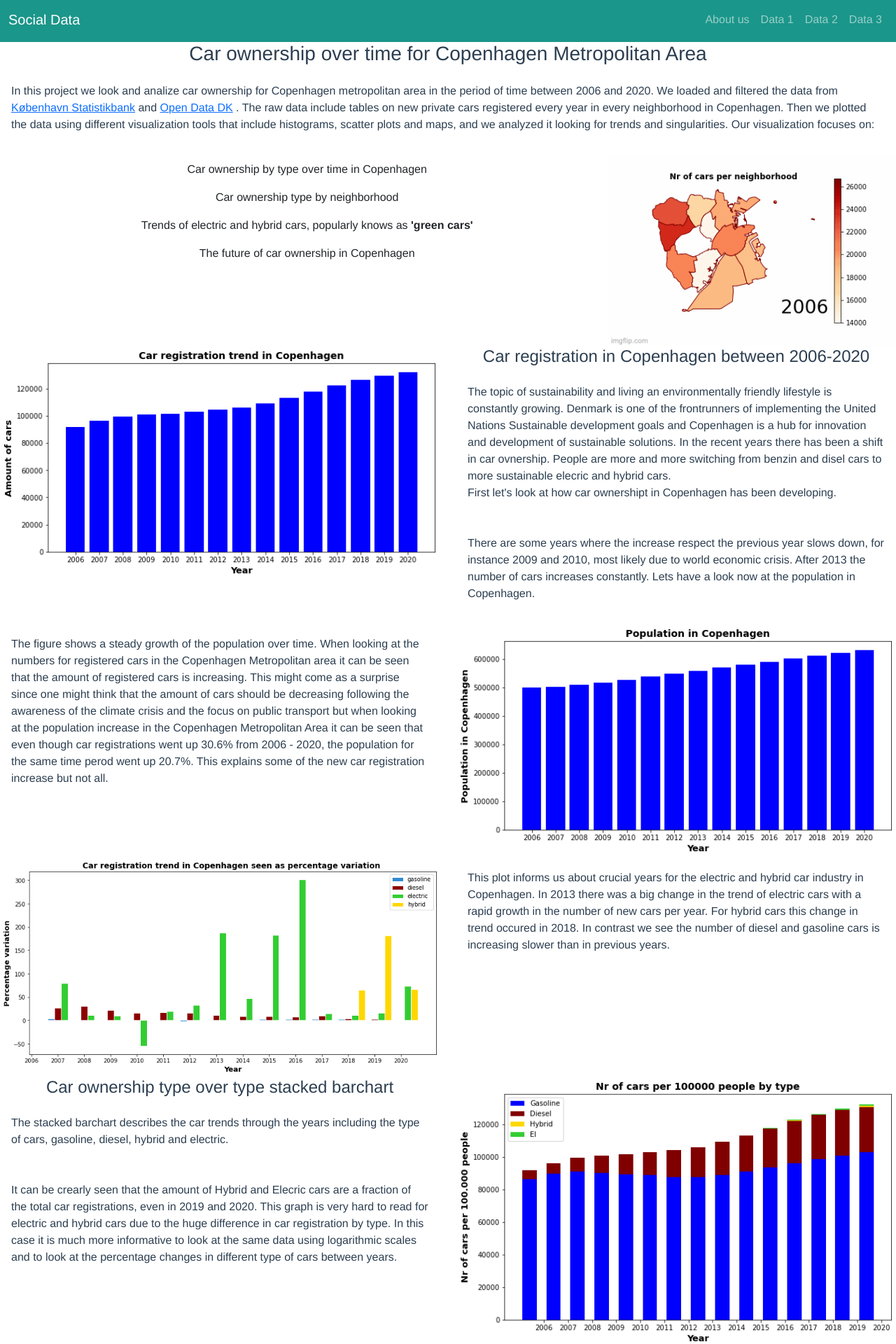
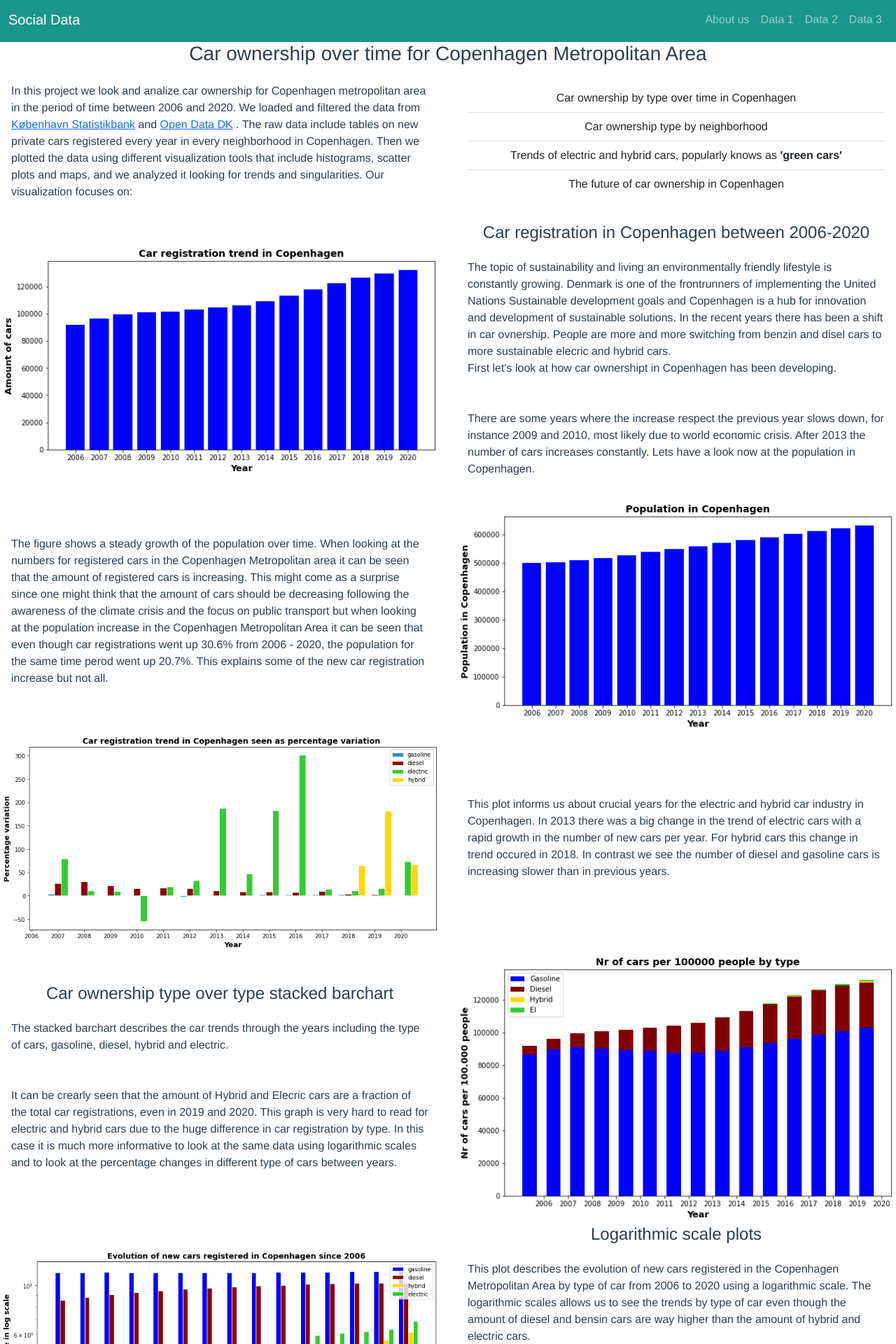
Before and after one commit to jonagusth/socialDataWebApp, a Vue app: page / in a window 1280 px wide. Shown: the top 1920 px of the page at 70% size. Built offline with nearby package versions, Linux system fonts and the light colour scheme.

Commit message:
laga lista, taka gif, laga align í row

```diff
--- a/src/components/FirstPage.vue
+++ b/src/components/FirstPage.vue
@@ -1,8 +1,12 @@
 <template>
   <div id="first">
-    <div class="row">
-      <div class="col-12">
+    <div class="row align-items-center">
+      <div class="col-md-12">
         <h3>Car ownership over time for Copenhagen Metropolitan Area</h3>
+      </div>
+    </div>
+    <div class="row align-items-center">
+      <div class="col-md-6">
         <p class="text-start p-3">
           In this project we look and analize car ownership for Copenhagen
           metropolitan area in the period of time between 2006 and 2020. We
@@ -18,11 +22,28 @@
           singularities. Our visualization focuses on:
         </p>
       </div>
+      <div class="col-md-6">
+        <ul class="list-group-flush p-3">
+          <li class="list-group-item">
+            Car ownership by type over time in Copenhagen
+          </li>
+          <li class="list-group-item">
+            Car ownership type by neighborhood
+          </li>
+          <li class="list-group-item">
+            Trends of electric and hybrid cars, popularly knows as
+            <strong>'green cars'</strong>
+          </li>
+          <li class="list-group-item ">
+            The future of car ownership in Copenhagen
+          </li>
+        </ul>
+      </div>
     </div>
-    <div class="row">
+    <!-- <div class="row">
       <div class="col-md-8">
         <ul class="list-group-flush">
-          <li class="list-group-item border-0">
+          <li class="list-group-item border-0 text-start">
             Car ownership by type over time in Copenhagen
           </li>
           <li class="list-group-item border-0">
@@ -40,8 +61,8 @@
       <div class="col-md-4">
         <img src="../assets/CopenhagenMap.gif" class="img-fluid" />
       </div>
-    </div>
-    <div class="row">
+    </div> -->
+    <div class="row align-items-center">
       <div class="col-md-6">
         <img src="../assets/CopenBar.png" class="img-fluid" />
       </div>
@@ -66,7 +87,7 @@
         </p>
       </div>
     </div>
-    <div class="row">
+    <div class="row align-items-center">
       <div class="col-md-6">
         <p class="text-start p-3">
           The figure shows a steady growth of the population over time. When
@@ -85,7 +106,7 @@
         <img src="../assets/PopulationCopen.png" class="img-fluid" />
       </div>
     </div>
-    <div class="row">
+    <div class="row align-items-center">
       <div class="col-md-6">
         <img src="../assets/PercVariation.png" class="img-fluid" />
       </div>
@@ -100,7 +121,7 @@
         </p>
       </div>
     </div>
-    <div class="row">
+    <div class="row align-items-center">
       <div class="col-md-6">
         <h4>Car ownership type over type stacked barchart</h4>
         <p class="text-start p-3">
@@ -121,7 +142,7 @@
         <img src="../assets/CarsTypeCopen.png" class="img-fluid" />
       </div>
     </div>
-    <div class="row">
+    <div class="row align-items-center">
       <div class="col-md-6">
         <img src="../assets/CarTypeLogCop.png" class="img-fluid" />
       </div>
@@ -146,18 +167,17 @@
         </p>
       </div>
     </div>
-    <div class="row">
+    <div class="row align-items-center">
       <div class="col-md-12">
         <p class="text-start p-3">
-          There have been a lot of political
-          changes in Denmark in the last few years regarding tax and car
-          production. Danish regulations of taxing cars has drastically changed
-          since 2013. Registration tax extemptions of 105 - 180% were introduced
-          for electric and hybrid cars, and also green owner tax exemtions. This
-          is changing from 2021 where the tax on green cars is slowly in
-          increasing. On the other hand, EV battery costs have been decreasing
-          worldwide since 2015.
-          <br>
+          There have been a lot of political changes in Denmark in the last few
+          years regarding tax and car production. Danish regulations of taxing
+          cars has drastically changed since 2013. Registration tax extemptions
+          of 105 - 180% were introduced for electric and hybrid cars, and also
+          green owner tax exemtions. This is changing from 2021 where the tax on
+          green cars is slowly in increasing. On the other hand, EV battery
+          costs have been decreasing worldwide since 2015.
+          <br />
           There have also been dramatic decreases of hardware costs for standard
           charging stations and car battery lifetimes have also improbed.
           Another change important to note is that there has been an increase in
```
